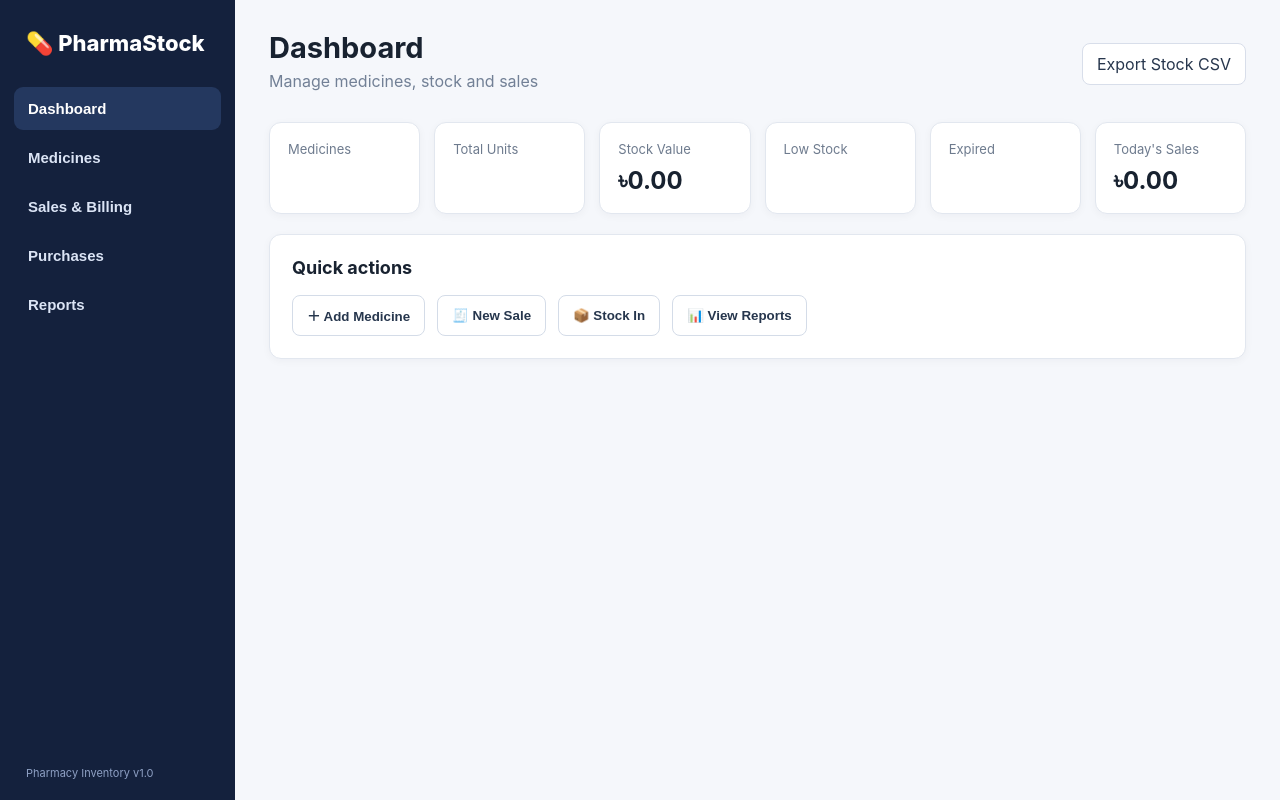
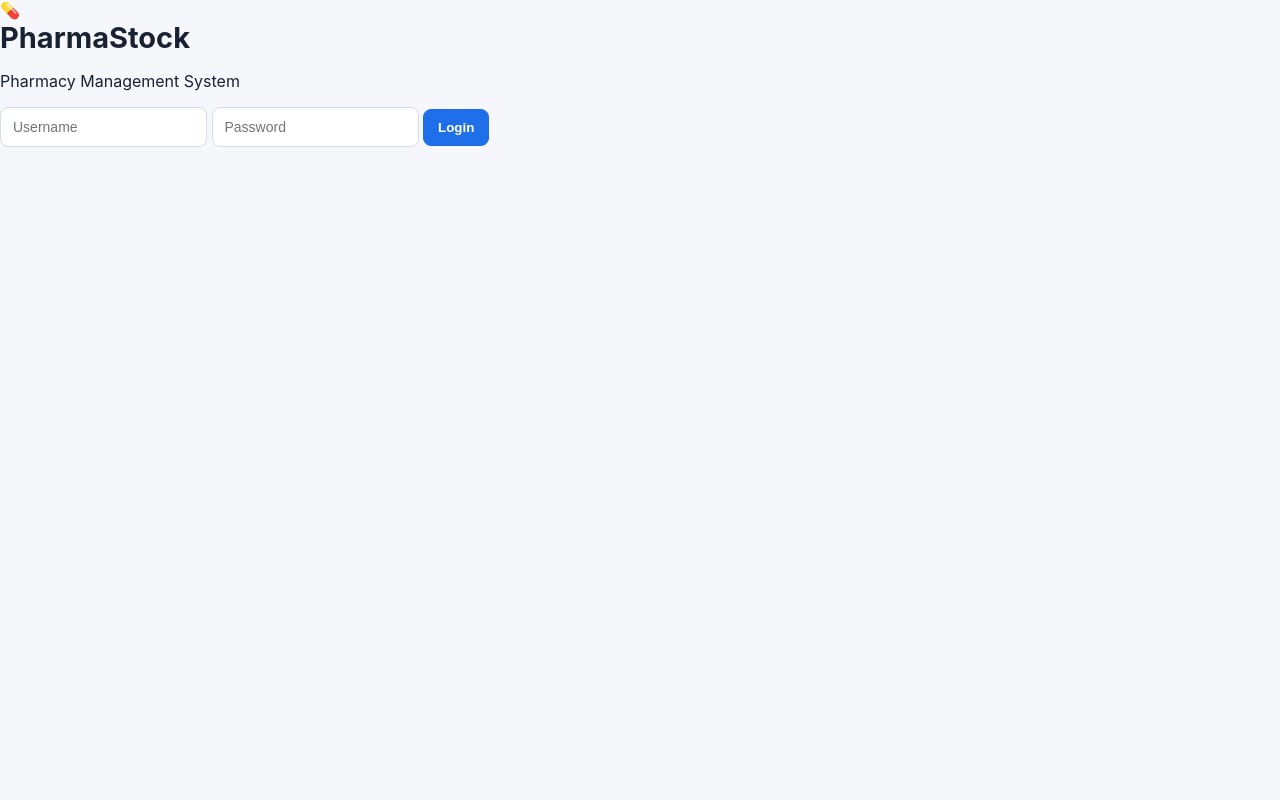
Before and after one commit to Emran74262/Pharmastock, a Flask app: page / in a window 1280 px wide. Run offline with Flask 3, Linux system fonts and the light colour scheme; parts of the project's set-up code (start-up, migrations or seed data) failed here and were passed over; some libraries are stand-ins or nearby versions.

Commit message:
Refactor index.html for improved layout and UI
Updated the HTML structure and content for the PharmaStock application, enhancing the layout and user interface elements.

```diff
--- a/templates/index.html
+++ b/templates/index.html
@@ -1,74 +1,648 @@
-
 <!doctype html>
 <html>
 <head>
-<meta charset="utf-8"><meta name="viewport" content="width=device-width,initial-scale=1">
+<meta charset="utf-8">
+<meta name="viewport" content="width=device-width,initial-scale=1">
+
 <title>PharmaStock — Pharmacy Management</title>
+
 <link rel="stylesheet" href="/static/style.css">
 </head>
+
 <body>
+
+<!-- LOGIN -->
+
+<div id="loginPage" class="login-page">
+
+  <div class="login-box">
+
+    <div class="login-logo">💊</div>
+
+    <h1>PharmaStock</h1>
+
+    <p>Pharmacy Management System</p>
+
+    <input id="loginUsername"
+           placeholder="Username"
+           autocomplete="username">
+
+    <input id="loginPassword"
+           type="password"
+           placeholder="Password"
+           autocomplete="current-password">
+
+    <button class="primary login-btn"
+            onclick="login()">
+      Login
+    </button>
+
+    <div id="loginMsg"></div>
+
+  </div>
+
+</div>
+
+
+<!-- APPLICATION -->
+
+<div id="app" class="hidden">
+
 <div class="sidebar">
-  <div class="brand">💊 PharmaStock</div>
-  <button class="nav active" onclick="show('dashboard',this)">Dashboard</button>
-  <button class="nav" onclick="show('inventory',this)">Medicines</button>
-  <button class="nav" onclick="show('sales',this)">Sales & Billing</button>
-  <button class="nav" onclick="show('purchase',this)">Purchases</button>
-  <button class="nav" onclick="show('reports',this)">Reports</button>
-  <div class="sidefoot">Pharmacy Inventory v1.0</div>
+
+  <div class="brand">
+    💊 PharmaStock
+  </div>
+
+  <button class="nav active"
+          onclick="show('dashboard',this)">
+    🏠 Dashboard
+  </button>
+
+  <button class="nav"
+          onclick="show('inventory',this)">
+    💊 Medicines
+  </button>
+
+  <button class="nav"
+          onclick="show('sales',this)">
+    🧾 Sales & Billing
+  </button>
+
+  <button class="nav"
+          onclick="show('purchase',this)">
+    📦 Stock In
+  </button>
+
+  <button class="nav"
+          onclick="show('movements',this)">
+    🔄 Stock History
+  </button>
+
+  <button class="nav"
+          onclick="show('reports',this)">
+    📊 Reports
+  </button>
+
+  <button id="usersNav"
+          class="nav admin-only"
+          onclick="show('users',this)">
+    👥 Users
+  </button>
+
+  <button id="backupNav"
+          class="nav admin-only"
+          onclick="show('backup',this)">
+    💾 Backup
+  </button>
+
+  <div class="sidefoot">
+    <div id="loggedUser"></div>
+    <button onclick="logout()">Logout</button>
+    <small>PharmaStock v2.0</small>
+  </div>
+
 </div>
+
+
 <main>
-<header><div><h1 id="title">Dashboard</h1><p>Manage medicines, stock and sales</p></div><a class="export" href="/api/export">Export Stock CSV</a></header>
+
+<header>
+
+  <div>
+    <h1 id="title">Dashboard</h1>
+    <p>Pharmacy management system</p>
+  </div>
+
+  <div class="header-actions">
+
+    <span id="bdClock">
+      Bangladesh Time
+    </span>
+
+    <a class="export"
+       href="/api/export">
+      Export CSV
+    </a>
+
+  </div>
+
+</header>
+
+
+<!-- DASHBOARD -->
 
 <section id="dashboard" class="page">
-<div class="cards">
- <div class="card"><span>Medicines</span><b id="products">0</b></div>
- <div class="card"><span>Total Units</span><b id="stock">0</b></div>
- <div class="card"><span>Stock Value</span><b id="value">৳0</b></div>
- <div class="card warn"><span>Low Stock</span><b id="low">0</b></div>
- <div class="card danger"><span>Expired</span><b id="expired">0</b></div>
- <div class="card"><span>Today's Sales</span><b id="today">৳0</b></div>
-</div>
-<div class="panel"><h2>Quick actions</h2><div class="actions">
-<button onclick="show('inventory')">＋ Add Medicine</button><button onclick="show('sales')">🧾 New Sale</button><button onclick="show('purchase')">📦 Stock In</button><button onclick="show('reports')">📊 View Reports</button>
-</div></div>
+
+  <div class="cards">
+
+    <div class="card">
+      <span>Medicines</span>
+      <b id="products">0</b>
+    </div>
+
+    <div class="card">
+      <span>Total Units</span>
+      <b id="stock">0</b>
+    </div>
+
+    <div class="card">
+      <span>Stock Value</span>
+      <b id="value">৳0</b>
+    </div>
+
+    <div class="card warn">
+      <span>Low Stock</span>
+      <b id="low">0</b>
+    </div>
+
+    <div class="card danger">
+      <span>Expired</span>
+      <b id="expired">0</b>
+    </div>
+
+    <div class="card warn">
+      <span>Near Expiry</span>
+      <b id="nearExpiry">0</b>
+    </div>
+
+    <div class="card">
+      <span>Today's Sales</span>
+      <b id="today">৳0</b>
+    </div>
+
+  </div>
+
+
+  <div class="panel">
+
+    <h2>Quick Actions</h2>
+
+    <div class="actions">
+
+      <button onclick="openMed()">
+        ＋ Add Medicine
+      </button>
+
+      <button onclick="show('sales')">
+        🧾 New Sale
+      </button>
+
+      <button onclick="show('purchase')">
+        📦 Stock In
+      </button>
+
+      <button onclick="show('reports')">
+        📊 Reports
+      </button>
+
+    </div>
+
+  </div>
+
+
+  <div class="grid2">
+
+    <div class="panel">
+
+      <h2>⚠️ Stock Alerts</h2>
+
+      <div id="dashboardAlerts">
+        Loading...
+      </div>
+
+    </div>
+
+    <div class="panel">
+
+      <h2>⏰ Bangladesh Time</h2>
+
+      <div class="big-time"
+           id="dashboardClock">
+        --
+      </div>
+
+      <p class="muted">
+        All pharmacy records use Asia/Dhaka time.
+      </p>
+
+    </div>
+
+  </div>
+
 </section>
 
-<section id="inventory" class="page hidden">
-<div class="toolbar"><input id="search" placeholder="Search medicine, generic, company or batch..." oninput="loadMeds()"><button onclick="openMed()">＋ Add Medicine</button></div>
-<div class="panel tablewrap"><table><thead><tr><th>Medicine</th><th>Company</th><th>Batch</th><th>Expiry</th><th>Purchase</th><th>Selling</th><th>Stock</th><th>Action</th></tr></thead><tbody id="medrows"></tbody></table></div>
+
+<!-- MEDICINES -->
+
+<section id="inventory"
+         class="page hidden">
+
+  <div class="toolbar">
+
+    <input id="search"
+           placeholder="Search medicine, generic, company, category or batch..."
+           oninput="loadMeds()">
+
+    <button onclick="openMed()">
+      ＋ Add Medicine
+    </button>
+
+  </div>
+
+
+  <div class="panel tablewrap">
+
+    <table>
+
+      <thead>
+
+        <tr>
+          <th>Medicine</th>
+          <th>Company</th>
+          <th>Batch</th>
+          <th>Expiry</th>
+          <th>Purchase</th>
+          <th>Selling</th>
+          <th>Stock</th>
+          <th>Action</th>
+        </tr>
+
+      </thead>
+
+      <tbody id="medrows"></tbody>
+
+    </table>
+
+  </div>
+
 </section>
 
-<section id="sales" class="page hidden">
-<div class="grid2">
-<div class="panel"><h2>New Sale</h2><input id="customer" placeholder="Customer name (optional)">
-<div class="saleadd"><select id="saleMed"></select><input id="saleQty" type="number" min="1" value="1"><button onclick="addCart()">Add</button></div>
-<div id="cart"></div><div class="total">Total: <b id="cartTotal">৳0</b></div><button class="primary" onclick="completeSale()">Complete Sale</button></div>
-<div class="panel"><h2>Billing</h2><p class="muted">Select a medicine, enter quantity and add it to the cart. Stock is deducted automatically when the sale is completed.</p><div id="saleMsg"></div></div>
-</div>
+
+<!-- SALES -->
+
+<section id="sales"
+         class="page hidden">
+
+  <div class="grid2">
+
+    <div class="panel">
+
+      <h2>🧾 New Sale</h2>
+
+      <input id="customer"
+             placeholder="Customer name (optional)">
+
+      <div class="saleadd">
+
+        <select id="saleMed"></select>
+
+        <input id="saleQty"
+               type="number"
+               min="1"
+               value="1">
+
+        <button onclick="addCart()">
+          Add
+        </button>
+
+      </div>
+
+      <div id="cart"></div>
+
+      <div class="row">
+
+        <input id="discount"
+               type="number"
+               min="0"
+               step=".01"
+               value="0"
+               placeholder="Discount">
+
+      </div>
+
+      <div class="total">
+
+        Subtotal:
+        <b id="cartSubtotal">৳0</b>
+
+        <br>
+
+        Discount:
+        <b id="cartDiscount">৳0</b>
+
+        <br>
+
+        Total:
+        <b id="cartTotal">৳0</b>
+
+      </div>
+
+      <button class="primary"
+              onclick="completeSale()">
+        Complete Sale
+      </button>
+
+    </div>
+
+
+    <div class="panel">
+
+      <h2>Billing</h2>
+
+      <p class="muted">
+        Stock is automatically deducted when the sale
+        is completed.
+      </p>
+
+      <p class="muted">
+        The system uses earliest-expiry batches first
+        to reduce medicine wastage.
+      </p>
+
+      <div id="saleMsg"></div>
+
+    </div>
+
+  </div>
+
 </section>
 
-<section id="purchase" class="page hidden">
-<div class="panel formpanel"><h2>Stock In / Purchase</h2>
-<select id="purMed"></select><input id="supplier" placeholder="Supplier">
-<div class="row"><input id="purBatch" placeholder="Batch number"><input id="purExpiry" type="date"><input id="purQty" type="number" min="1" placeholder="Quantity"><input id="purPrice" type="number" step=".01" placeholder="Purchase price"></div>
-<button class="primary" onclick="addPurchase()">Add Stock</button><div id="purMsg"></div>
-</div>
+
+<!-- STOCK IN -->
+
+<section id="purchase"
+         class="page hidden">
+
+  <div class="panel formpanel">
+
+    <h2>📦 Stock In / Purchase</h2>
+
+    <select id="purMed"></select>
+
+    <input id="supplier"
+           placeholder="Supplier">
+
+    <div class="row">
+
+      <input id="purBatch"
+             placeholder="Batch number">
+
+      <input id="purExpiry"
+             type="date">
+
+      <input id="purQty"
+             type="number"
+             min="1"
+             placeholder="Quantity">
+
+      <input id="purPrice"
+             type="number"
+             step=".01"
+             placeholder="Purchase price">
+
+    </div>
+
+    <button class="primary"
+            onclick="addPurchase()">
+      Add Stock
+    </button>
+
+    <div id="purMsg"></div>
+
+  </div>
+
 </section>
 
-<section id="reports" class="page hidden">
-<div class="grid2"><div class="panel"><h2>Sales Report</h2><div id="salesReport"></div></div>
-<div class="panel"><h2>Low / Near-Expiry Stock</h2><div id="stockReport"></div></div></div>
+
+<!-- STOCK MOVEMENTS -->
+
+<section id="movements"
+         class="page hidden">
+
+  <div class="panel tablewrap">
+
+    <h2>🔄 Stock Movement History</h2>
+
+    <div id="movementReport"></div>
+
+  </div>
+
 </section>
+
+
+<!-- REPORTS -->
+
+<section id="reports"
+         class="page hidden">
+
+  <div class="grid2">
+
+    <div class="panel">
+
+      <h2>Sales Report</h2>
+
+      <div id="salesReport"></div>
+
+    </div>
+
+
+    <div class="panel">
+
+      <h2>
+        Low / Expiring / Expired Stock
+      </h2>
+
+      <div id="stockReport"></div>
+
+    </div>
+
+  </div>
+
+</section>
+
+
+<!-- USERS -->
+
+<section id="users"
+         class="page hidden admin-only">
+
+  <div class="grid2">
+
+    <div class="panel">
+
+      <h2>👥 Add User</h2>
+
+      <input id="newUsername"
+             placeholder="Username">
+
+      <input id="newPassword"
+             type="password"
+             placeholder="Password">
+
+      <select id="newRole">
+
+        <option value="staff">
+          Staff
+        </option>
+
+        <option value="admin">
+          Admin
+        </option>
+
+      </select>
+
+      <button class="primary"
+              onclick="addUser()">
+        Create User
+      </button>
+
+      <div id="userMsg"></div>
+
+    </div>
+
+
+    <div class="panel">
+
+      <h2>Users</h2>
+
+      <div id="userList"></div>
+
+    </div>
+
+  </div>
+
+</section>
+
+
+<!-- BACKUP -->
+
+<section id="backup"
+         class="page hidden admin-only">
+
+  <div class="panel">
+
+    <h2>💾 Database Backup</h2>
+
+    <p>
+      Download a complete PharmaStock backup containing
+      medicines, batches, sales, purchases, stock movements,
+      users and audit logs.
+    </p>
+
+    <a class="button primary"
+       href="/api/backup">
+      Download Backup
+    </a>
+
+    <div class="msg">
+
+      <b>Important:</b>
+      Keep downloaded backups somewhere safe.
+
+    </div>
+
+  </div>
+
+</section>
+
+
 </main>
 
-<div id="modal" class="modal hidden"><div class="modalbox"><button class="close" onclick="closeMed()">×</button><h2 id="modalTitle">Add Medicine</h2>
-<input type="hidden" id="mid">
-<div class="row"><input id="name" placeholder="Medicine name *"><input id="generic" placeholder="Generic name"></div>
-<div class="row"><input id="company" placeholder="Company"><input id="category" placeholder="Category"></div>
-<div class="row"><input id="batch" placeholder="Batch number"><input id="expiry" type="date"></div>
-<div class="row"><input id="purchase" type="number" step=".01" placeholder="Purchase price"><input id="price" type="number" step=".01" placeholder="Selling price"></div>
-<div class="row"><input id="medstock" type="number" min="0" placeholder="Opening stock"><input id="minstock" type="number" min="0" value="10" placeholder="Minimum stock"></div>
-<button class="primary" onclick="saveMed()">Save Medicine</button><div id="medMsg"></div>
-</div></div>
+</div>
+
+
+<!-- MEDICINE MODAL -->
+
+<div id="modal"
+     class="modal hidden">
+
+  <div class="modalbox">
+
+    <button class="close"
+            onclick="closeMed()">
+      ×
+    </button>
+
+    <h2 id="modalTitle">
+      Add Medicine
+    </h2>
+
+    <input type="hidden"
+           id="mid">
+
+    <div class="row">
+
+      <input id="name"
+             placeholder="Medicine name *">
+
+      <input id="generic"
+             placeholder="Generic name">
+
+    </div>
+
+    <div class="row">
+
+      <input id="company"
+             placeholder="Company">
+
+      <input id="category"
+             placeholder="Category">
+
+    </div>
+
+    <div class="row">
+
+      <input id="batch"
+             placeholder="Batch number">
+
+      <input id="expiry"
+             type="date">
+
+    </div>
+
+    <div class="row">
+
+      <input id="purchase"
+             type="number"
+             step=".01"
+             placeholder="Purchase price">
+
+      <input id="price"
+             type="number"
+             step=".01"
+             placeholder="Selling price">
+
+    </div>
+
+    <div class="row">
+
+      <input id="medstock"
+             type="number"
+             min="0"
+             placeholder="Opening stock">
+
+      <input id="minstock"
+             type="number"
+             min="0"
+             value="10"
+             placeholder="Minimum stock">
+
+    </div>
+
+    <button class="primary"
+            onclick="saveMed()">
+      Save Medicine
+    </button>
+
+    <div id="medMsg"></div>
+
+  </div>
+
+</div>
+
+
 <script src="/static/app.js"></script>
-</body></html>
+
+</body>
+</html>
```
